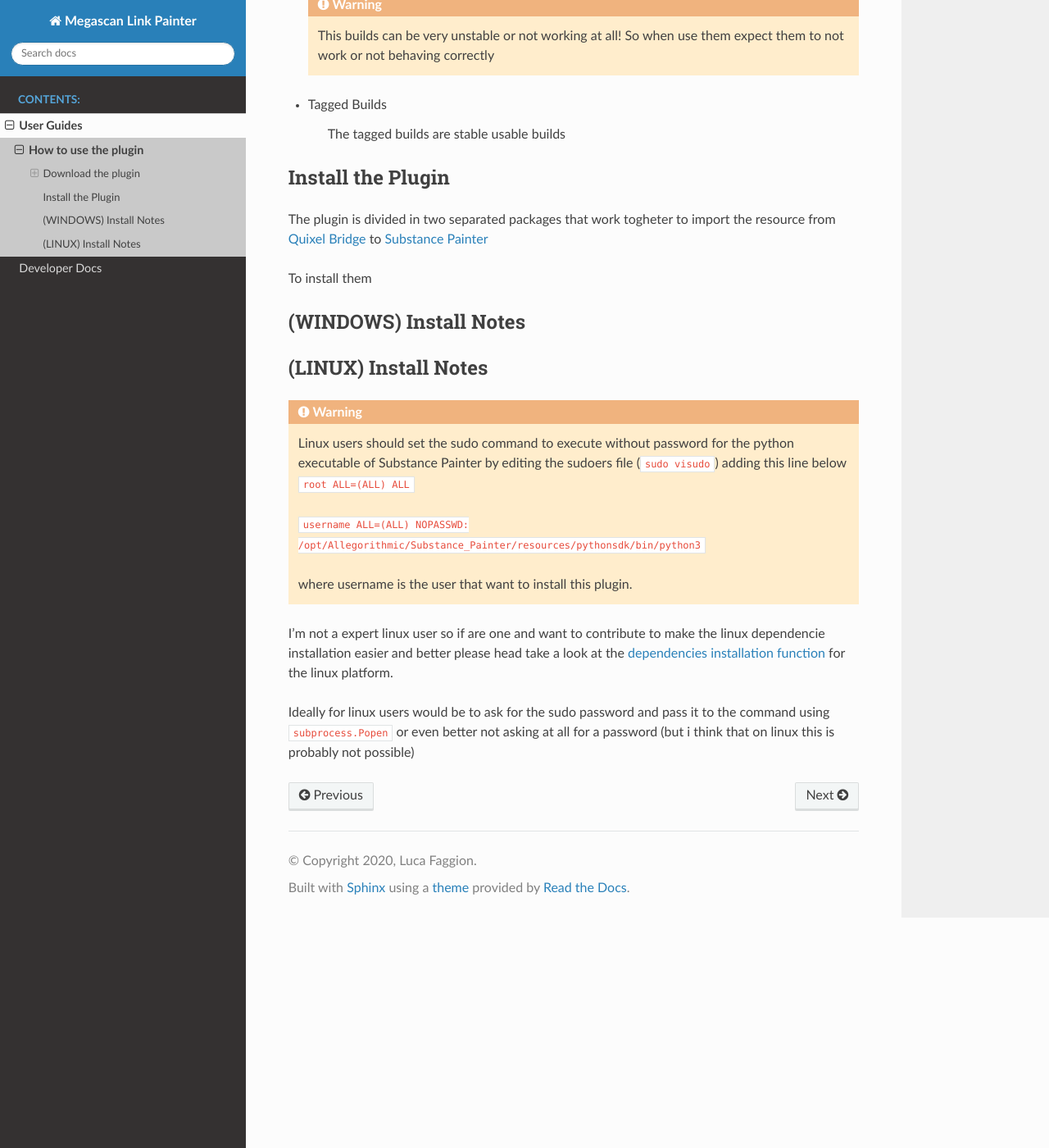
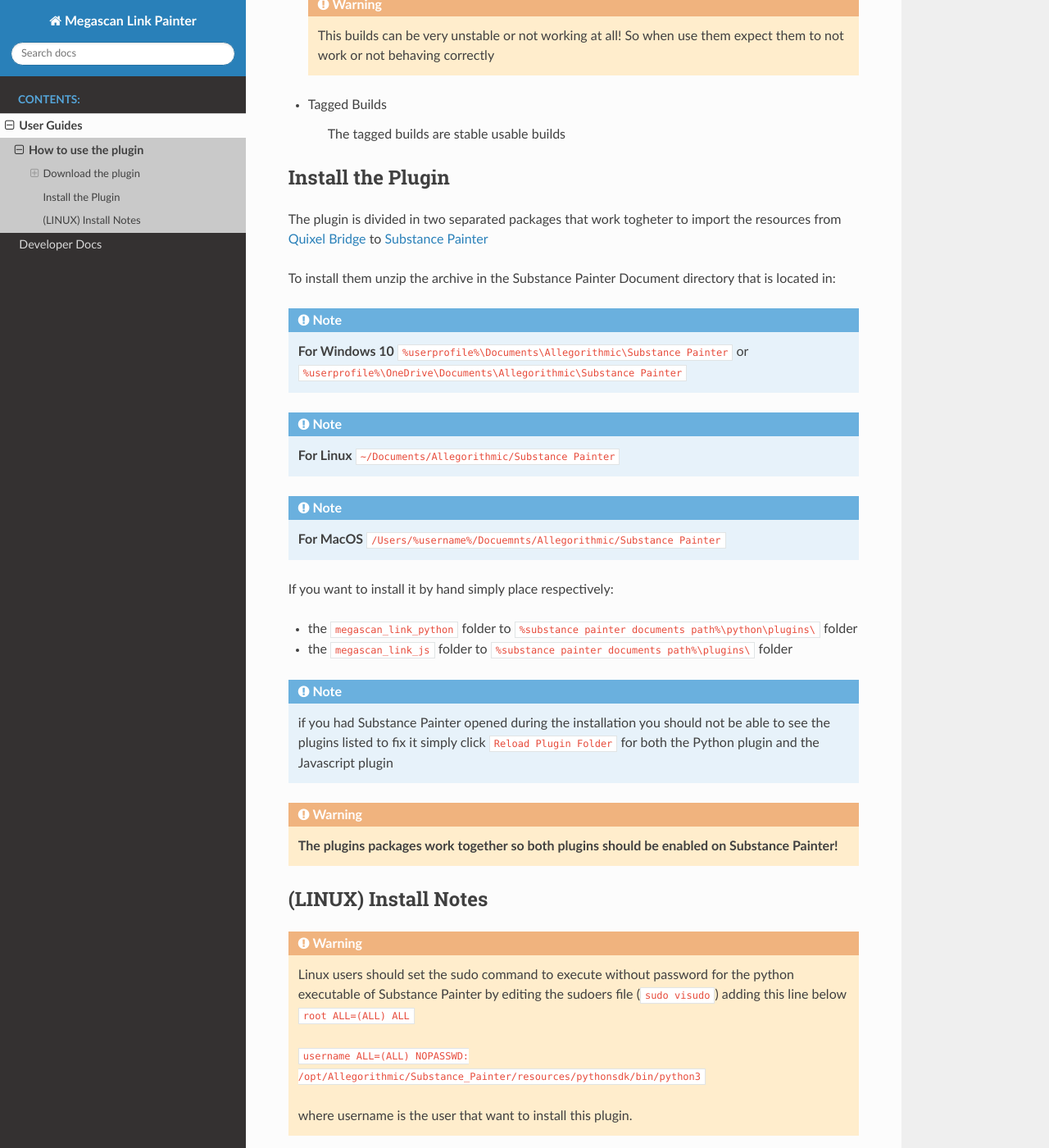
Before and after one commit to Raider-Arts/painter-megascan-link, a Sphinx documentation site: the page built from doc/user_guide.md, in a window 1280 px wide and 1400 px high, scrolled down 395 px. Shown: the whole window at 82% size. Built offline with Sphinx 7.4.7 and the Read the Docs theme 2.0.0, drawn with Linux system fonts in a browser that asks for light colours; some of the changed text lies outside the part shown.

Commit message:
[GLOBAL] Added more documentation

````diff
--- a/doc/user_guide.md
+++ b/doc/user_guide.md
@@ -19,11 +19,41 @@
 
 ## Install the Plugin
 
-The plugin is divided in two separated packages that work togheter to import the resource from [Quixel Bridge][quixelbridge] to [Substance Painter][sbspainter]
+The plugin is divided in two separated packages that work togheter to import the resources from [Quixel Bridge][quixelbridge] to [Substance Painter][sbspainter]
 
-To install them
+To install them unzip the archive in the Substance Painter Document directory that is located in:
 
-## (WINDOWS) Install Notes
+```eval_rst
+.. note::
+    **For Windows 10**
+    ``%userprofile%\Documents\Allegorithmic\Substance Painter``
+    or
+    ``%userprofile%\OneDrive\Documents\Allegorithmic\Substance Painter``
+
+.. note::
+    **For Linux**
+    ``~/Documents/Allegorithmic/Substance Painter``
+
+.. note::
+    **For MacOS**
+    ``/Users/%username%/Docuemnts/Allegorithmic/Substance Painter``
+```
+
+If you want to install it by hand simply place respectively:
+
+- the `megascan_link_python` folder to `%substance painter documents path%\python\plugins\` folder
+- the `megascan_link_js` folder to `%substance painter documents path%\plugins\` folder
+
+```eval_rst
+.. note::
+    if you had Substance Painter opened during the installation you should not be able to see the plugins listed to fix it
+    simply click ``Reload Plugin Folder`` for both the Python plugin and the Javascript plugin
+```
+
+```eval_rst
+.. warning::
+    **The plugins packages work together so both plugins should be enabled on Substance Painter!**
+```
 
 ## (LINUX) Install Notes
 
@@ -37,11 +67,10 @@
     where username is the user that want to install this plugin.
 ```
 
-I'm not a expert linux user so if are one and want to contribute to make the linux dependencie installation easier and better please head take a look
+I'm not a expert linux user so if are one and want to contribute to make the linux dependencies installation easier and better please take a look
 at the [dependencies installation function][dependecies_linux] for the linux platform.
 
-Ideally for linux users would be to ask for the sudo password and pass it to the command using [``subprocess.Popen``][popen_doc] or even better not asking at
-all for a password (but i think that on linux this is probably not possible)
+Ideally for linux users would be better to ask for the sudo password and pass it to the dependencies install command using [``subprocess.Popen``][popen_doc] or even better not asking at all for a password (but i think that, on linux, this is probably not possible)
 
 [quixelbridge]: https://quixel.com/bridge
 [sbspainter]: https://www.substance3d.com/products/substance-painter/
````
